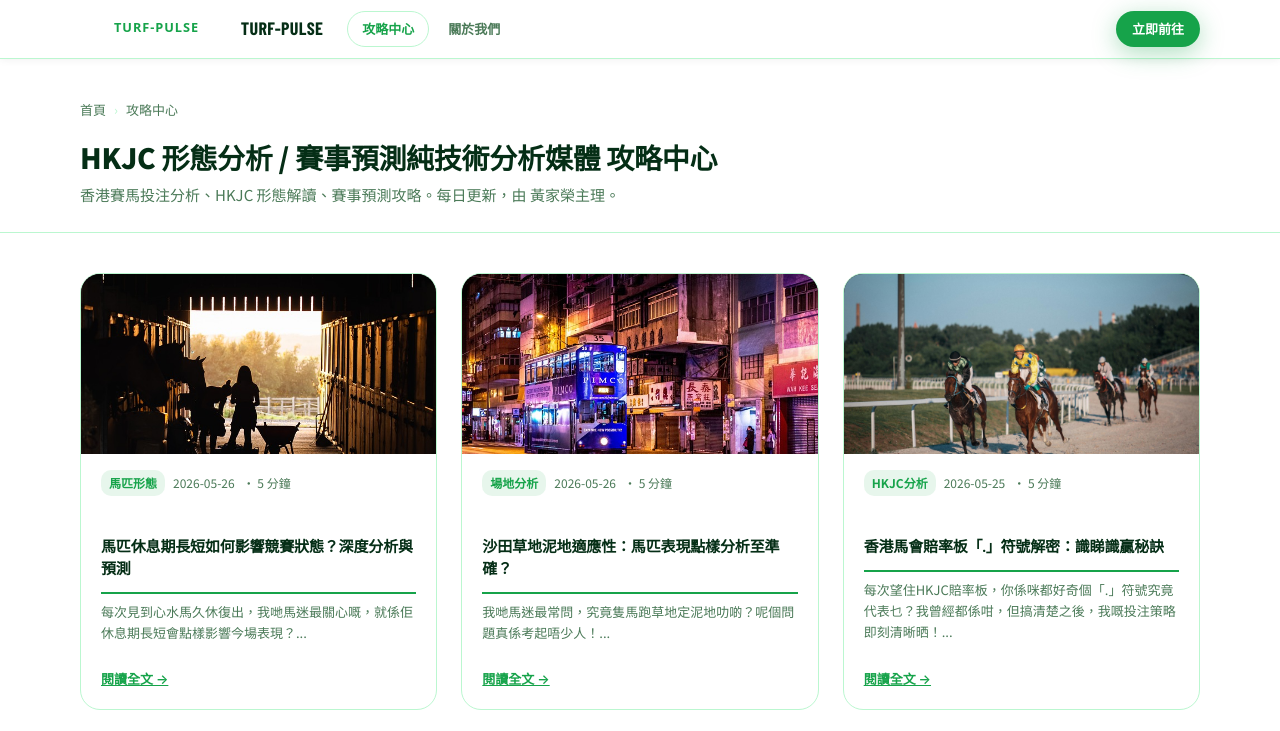
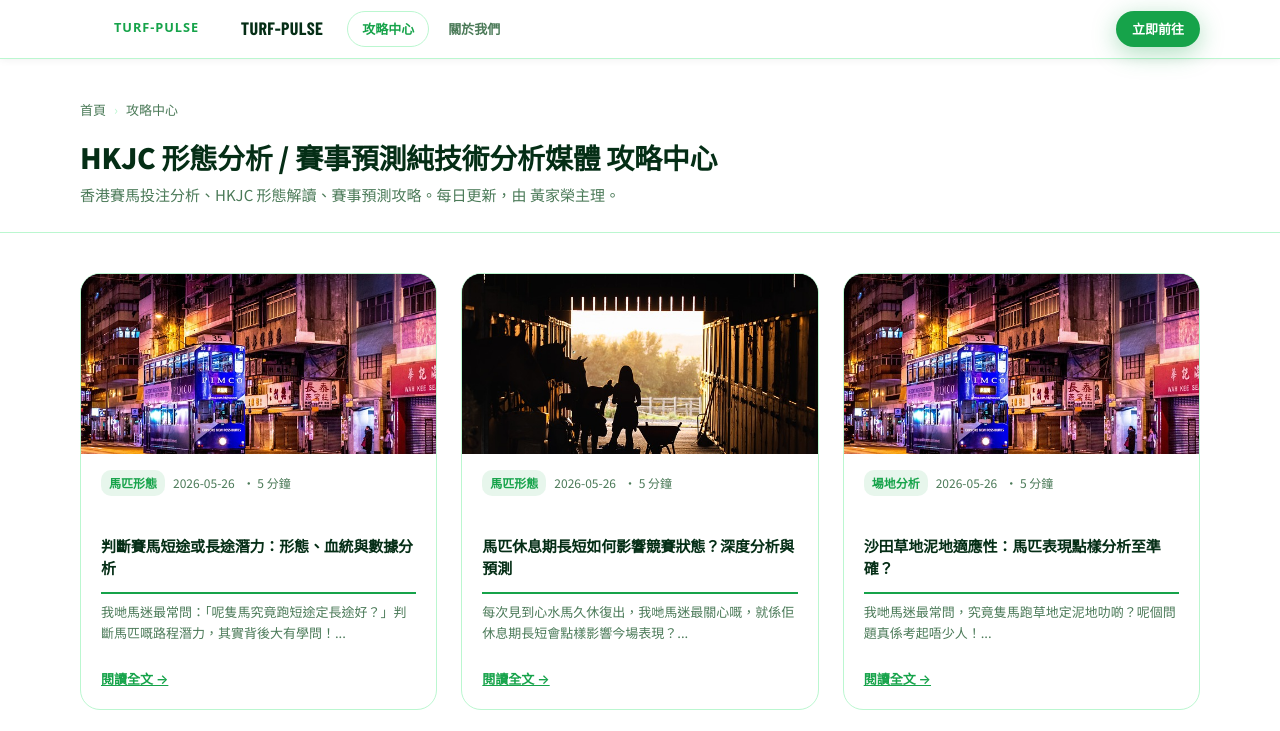
Before and after one commit to wmzic929-prog/turf-pulse, a plain HTML site: page blog.html in a window 1280 px wide. Shown: the top 731 px of the page. Drawn offline with nearby package versions, Linux system fonts and the light colour scheme; a web font is replaced by a local one.

Commit message:
feat(blog): add card for how-to-determine-horse-short-long-distance-potential

```diff
--- a/blog.html
+++ b/blog.html
@@ -79,6 +79,19 @@
     <div class="container">
       <div class="articles-grid">
 <!-- AI_INJECT_START -->
+<article class="article-card" data-cat="馬匹形態">
+  <div class="article-thumb" style="background:#111;overflow:hidden"><img src="/blog/img/how-to-determine-horse-short-long-distance-potential.jpg" alt="判斷賽馬短途或長途潛力：形態、血統與數據分析" loading="lazy" style="width:100%;height:100%;object-fit:cover;border-radius:0"></div>
+  <div class="article-body">
+    <div class="article-meta">
+      <span class="article-cat">馬匹形態</span>
+      <span class="article-date">2026-05-26</span>
+      <span class="article-read">&middot; 5 分鐘</span>
+    </div>
+    <h2>判斷賽馬短途或長途潛力：形態、血統與數據分析</h2>
+    <p class="article-excerpt">我哋馬迷最常問：「呢隻馬究竟跑短途定長途好？」判斷馬匹嘅路程潛力，其實背後大有學問！...</p>
+    <a href="blog/how-to-determine-horse-short-long-distance-potential.html" class="article-link">閱讀全文 →</a>
+  </div>
+</article>
 <article class="article-card" data-cat="馬匹形態">
   <div class="article-thumb" style="background:#111;overflow:hidden"><img src="/blog/img/horse-rest-period-racing-performance-analysis.jpg" alt="馬匹休息期長短如何影響競賽狀態？深度分析與預測" loading="lazy" style="width:100%;height:100%;object-fit:cover;border-radius:0"></div>
   <div class="article-body">
```
